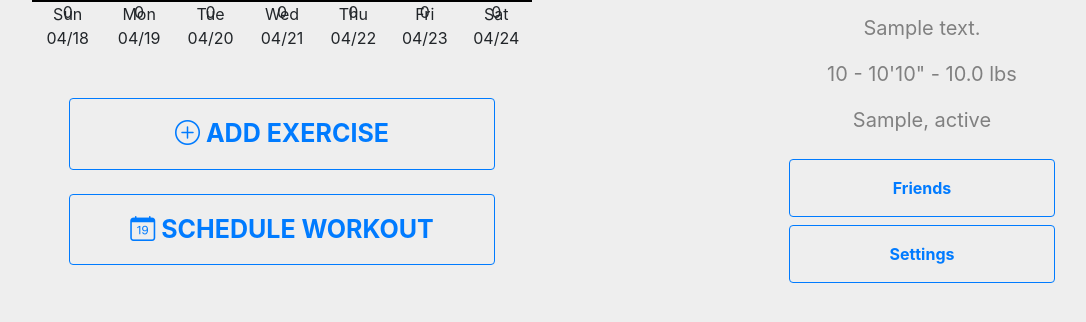
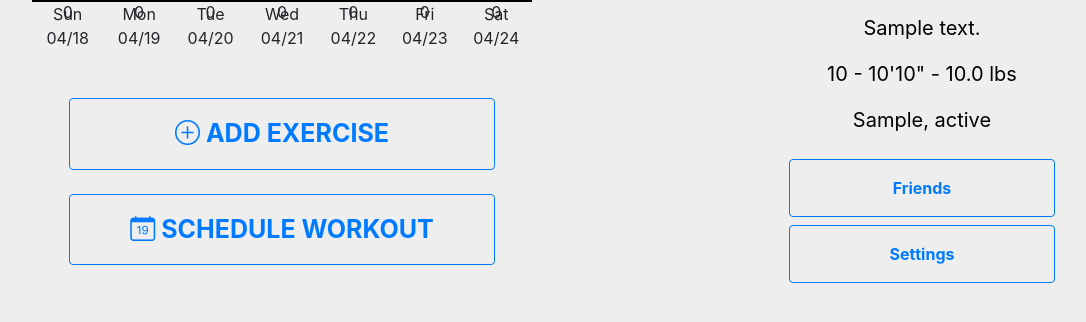
Before and after one commit to akh4rf/CS-3240-Project, a Django app: a page that uses hoosactive/templates/hoosactive/profile.html in a window 1280 px wide. Shown: the part 436-758 px from the top of the page, without its empty margins (38-1124 px from the left). Run offline with Django 3.2, Linux system fonts and the light colour scheme; a user stored in the database is signed in; tables that the repository leaves empty hold one stand-in row (values such as "Sample post"); grey boxes marked "Sample" are stand-in pictures; some libraries are stand-ins or nearby versions.

Commit message:
font color

```diff
--- a/hoosactive/templates/hoosactive/profile.html
+++ b/hoosactive/templates/hoosactive/profile.html
@@ -57,11 +57,11 @@
         <p class="font-weight-bold" style="font-size:30px;color:rgb(72,72,72);">{{ profile_user.username }}</p>
         {% endif %}
 
-        <p class="px-5" style="font-size:20px;color:gray;">{{ profile_user.profile.bio_text }}</p>
+        <p class="px-5" style="font-size:20px;color:black;">{{ profile_user.profile.bio_text }}</p>
         {% if show_stats %}
-        <p style="font-size:20px;color:gray;">{{ profile_user.profile.age }}  -  {{ profile_user.profile.height_feet }}'{{ profile_user.profile.height_inches }}"  -  {{ profile_user.profile.weight_lbs }} lbs</p>
+        <p style="font-size:20px;color:black;">{{ profile_user.profile.age }}  -  {{ profile_user.profile.height_feet }}'{{ profile_user.profile.height_inches }}"  -  {{ profile_user.profile.weight_lbs }} lbs</p>
         {% endif %}
-        <p style="font-size:20px;color:gray;">{{ profile_user.profile.city }}, {{ profile_user.profile.state }}</p>
+        <p style="font-size:20px;color:black;">{{ profile_user.profile.city }}, {{ profile_user.profile.state }}</p>
 
         <a href="/profile/{{ profile_user.username }}/friends/"><button class="col-5 mt-2 mx-5 p-3 btn btn-outline-primary font-weight-bold">Friends</button></a>
         <br>
```
